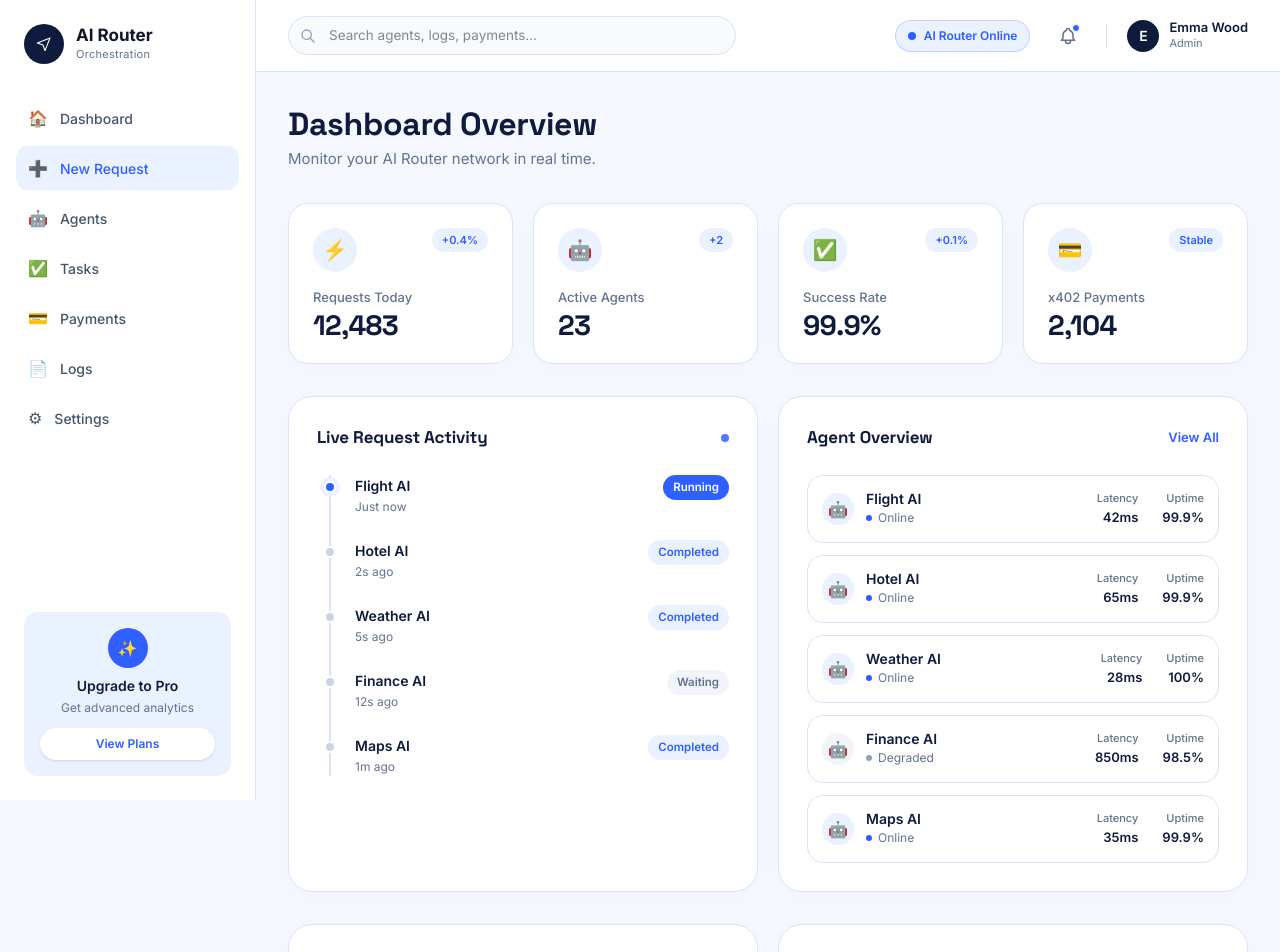
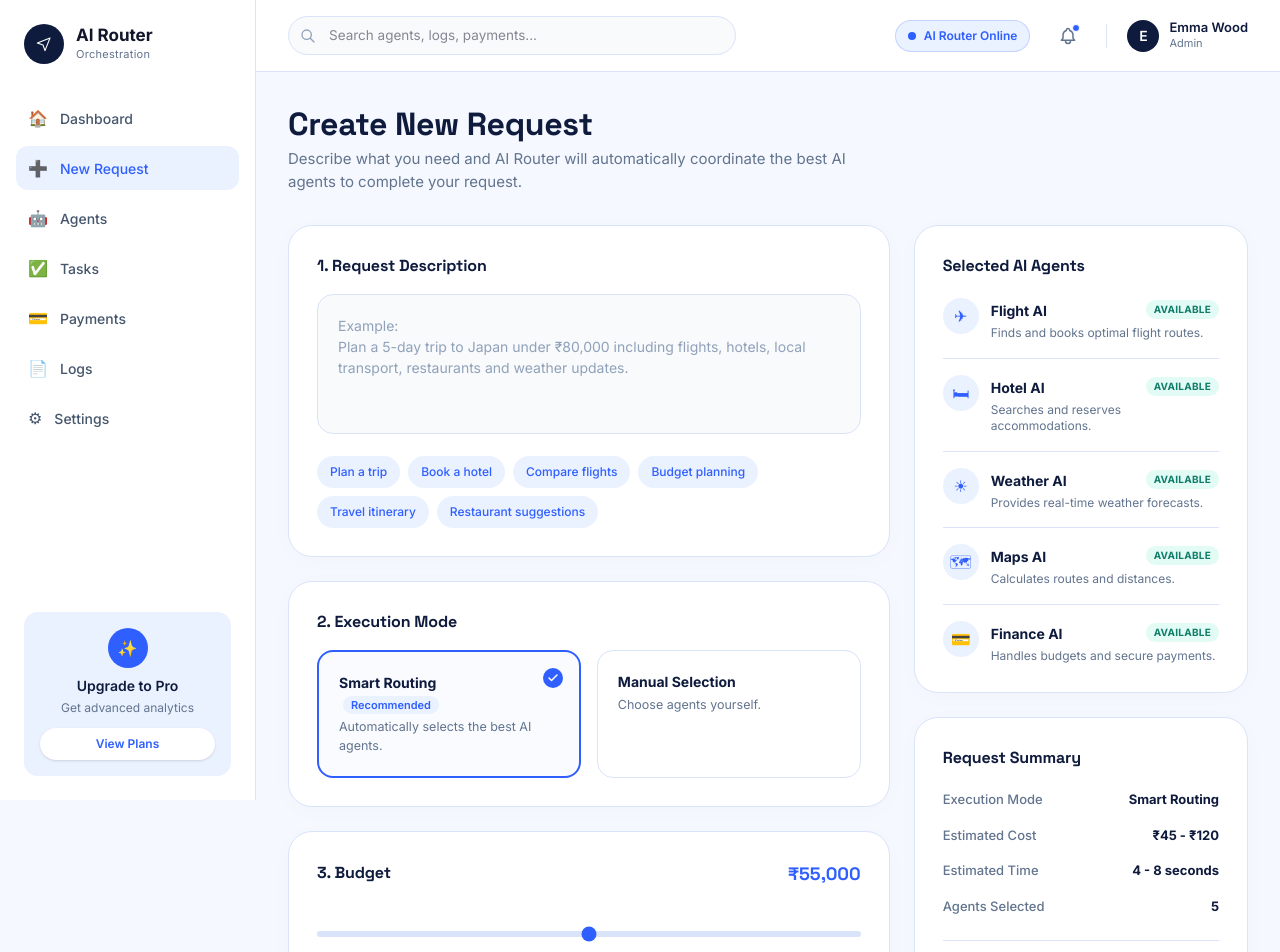
Before and after one commit to vedanti0106/atomic-ai-router, a React (Vite) app: page /dashboard/new-request in a window 1280 px wide. Shown: the top 952 px of the page. Built offline with nearby package versions, Linux system fonts and the light colour scheme.

Commit message:
feat: add New Request page matching the dashboard design system

```diff
--- a/src/App.tsx
+++ b/src/App.tsx
@@ -10,6 +10,7 @@ import Testimonials from './components/Testimonials';
 import CTA from './components/CTA';
 import Footer from './components/Footer';
 import DashboardPage from './pages/DashboardPage';
+import NewRequestPage from './pages/NewRequestPage';
 
 const LandingPage: React.FC = () => {
   return (
@@ -38,6 +39,7 @@ function App() {
       <Routes>
         <Route path="/" element={<LandingPage />} />
         <Route path="/dashboard" element={<DashboardPage />} />
+        <Route path="/dashboard/new-request" element={<NewRequestPage />} />
         <Route path="/dashboard/:section" element={<DashboardPage />} />
         {/* Placeholder routes */}
         <Route path="/about" element={<div className="p-8 text-center text-slate-500 font-bold">About Page</div>} />
--- /dev/null
+++ b/src/pages/NewRequestPage.tsx
@@ -0,0 +1,183 @@
+import React, { useState } from 'react';
+import DashboardLayout from '../components/dashboard/DashboardLayout';
+
+const suggestions = [
+  'Plan a trip',
+  'Book a hotel',
+  'Compare flights',
+  'Budget planning',
+  'Travel itinerary',
+  'Restaurant suggestions',
+];
+
+const agents = [
+  { name: 'Flight AI', icon: '✈', desc: 'Finds and books optimal flight routes.' },
+  { name: 'Hotel AI', icon: '🛏', desc: 'Searches and reserves accommodations.' },
+  { name: 'Weather AI', icon: '☀', desc: 'Provides real-time weather forecasts.' },
+  { name: 'Maps AI', icon: '🗺', desc: 'Calculates routes and distances.' },
+  { name: 'Finance AI', icon: '💳', desc: 'Handles budgets and secure payments.' },
+];
+
+const NewRequestPage: React.FC = () => {
+  const [budget, setBudget] = useState(55000);
+
+  return (
+    <DashboardLayout>
+      <div className="max-w-7xl mx-auto pb-10">
+
+        {/* Page Header */}
+        <div className="mb-8">
+          <h1 className="text-[32px] font-bold font-display text-navy leading-tight">Create New Request</h1>
+          <p className="text-[15px] text-slate-500 mt-1 max-w-[600px]">
+            Describe what you need and AI Router will automatically coordinate the best AI agents to complete your request.
+          </p>
+        </div>
+
+        <div className="grid grid-cols-1 lg:grid-cols-[1.8fr_1fr] gap-6">
+
+          {/* Left Column */}
+          <div className="flex flex-col gap-6">
+
+            {/* 1. Request Description */}
+            <div className="bg-white rounded-[24px] p-7 border border-line shadow-[0_4px_24px_rgba(15,27,61,0.02)]">
+              <h3 className="text-[16px] font-bold text-navy mb-4">1. Request Description</h3>
+              <textarea
+                className="w-full h-[140px] bg-slate-50 border border-line rounded-[16px] p-5 text-[14px] text-ink focus:outline-none focus:border-blue-brand focus:bg-white transition-colors resize-none placeholder-slate-400"
+                placeholder={'Example:\nPlan a 5-day trip to Japan under ₹80,000 including flights, hotels, local transport, restaurants and weather updates.'}
+              ></textarea>
+              <div className="flex flex-wrap gap-2 mt-4">
+                {suggestions.map(s => (
+                  <span key={s} className="px-3 py-1.5 bg-sky text-blue-brand text-[12px] font-medium rounded-full cursor-pointer hover:bg-blue-brand hover:text-white transition-colors border border-transparent">
+                    {s}
+                  </span>
+                ))}
+              </div>
+            </div>
+
+            {/* 2. Execution Mode */}
+            <div className="bg-white rounded-[24px] p-7 border border-line shadow-[0_4px_24px_rgba(15,27,61,0.02)]">
+              <h3 className="text-[16px] font-bold text-navy mb-4">2. Execution Mode</h3>
+              <div className="grid grid-cols-1 sm:grid-cols-2 gap-4">
+
+                <div className="border-[2px] border-blue-brand bg-sky/30 rounded-[16px] p-5 cursor-pointer relative">
+                  <div className="absolute top-4 right-4 w-5 h-5 rounded-full bg-blue-brand flex items-center justify-center text-white">
+                    <svg width="12" height="12" viewBox="0 0 24 24" fill="none" stroke="currentColor" strokeWidth="3" strokeLinecap="round" strokeLinejoin="round">
+                      <polyline points="20 6 9 17 4 12"></polyline>
+                    </svg>
+                  </div>
+                  <h4 className="text-[14px] font-bold text-navy mb-1 pr-6">Smart Routing <span className="text-[11px] font-semibold text-blue-brand bg-sky px-2 py-0.5 rounded-full ml-1">Recommended</span></h4>
+                  <p className="text-[12.5px] text-slate-500">Automatically selects the best AI agents.</p>
+                </div>
+
+                <div className="border border-line bg-white rounded-[16px] p-5 cursor-pointer hover:border-slate-300 transition-colors">
+                  <div className="absolute top-4 right-4 w-5 h-5 rounded-full border border-slate-300 flex items-center justify-center"></div>
+                  <h4 className="text-[14px] font-bold text-navy mb-1">Manual Selection</h4>
+                  <p className="text-[12.5px] text-slate-500">Choose agents yourself.</p>
+                </div>
+              </div>
+            </div>
+
+            {/* 3. Budget */}
+            <div className="bg-white rounded-[24px] p-7 border border-line shadow-[0_4px_24px_rgba(15,27,61,0.02)]">
+              <div className="flex justify-between items-center mb-6">
+                <h3 className="text-[16px] font-bold text-navy">3. Budget</h3>
+                <div className="text-[18px] font-display font-bold text-blue-brand">
+                  ₹{budget.toLocaleString()}
+                </div>
+              </div>
+
+              <div className="relative pt-2 pb-6">
+                <input
+                  type="range"
+                  min="10000"
+                  max="100000"
+                  step="1000"
+                  value={budget}
+                  onChange={(e) => setBudget(Number(e.target.value))}
+                  className="w-full h-1.5 bg-line rounded-full appearance-none cursor-pointer accent-blue-brand outline-none"
+                />
+                <div className="flex justify-between items-center mt-3 text-[12px] font-medium text-slate-400">
+                  <span>₹10K</span>
+                  <span>₹1L</span>
+                </div>
+              </div>
+            </div>
+
+            {/* Submit Button */}
+            <button className="w-full bg-blue-brand hover:bg-blue-dark text-white rounded-full py-4 text-[15px] font-bold transition-colors shadow-md mt-2">
+              Create Request
+            </button>
+
+          </div>
+
+          {/* Right Column */}
+          <div className="flex flex-col gap-6">
+
+            {/* Card 1: Selected AI Agents */}
+            <div className="bg-white rounded-[24px] p-7 border border-line shadow-[0_4px_24px_rgba(15,27,61,0.02)]">
+              <h3 className="text-[16px] font-bold text-navy mb-5">Selected AI Agents</h3>
+              <div className="flex flex-col gap-4">
+                {agents.map((agent) => (
+                  <div key={agent.name} className="flex items-start gap-3 border-b border-line pb-4 last:border-b-0 last:pb-0">
+                    <div className="w-9 h-9 rounded-full bg-sky flex items-center justify-center text-[16px] text-blue-brand shrink-0">
+                      {agent.icon}
+                    </div>
+                    <div className="flex-1 min-w-0 pt-0.5">
+                      <div className="flex justify-between items-start mb-1">
+                        <div className="text-[14px] font-bold text-navy">{agent.name}</div>
+                        <span className="text-[10px] font-bold text-[#0E7D69] bg-[#E3FBF5] px-2 py-0.5 rounded-full uppercase tracking-wide">
+                          Available
+                        </span>
+                      </div>
+                      <p className="text-[12px] text-slate-500 leading-snug">{agent.desc}</p>
+                    </div>
+                  </div>
+                ))}
+              </div>
+            </div>
+
+            {/* Card 2: Request Summary */}
+            <div className="bg-white rounded-[24px] p-7 border border-line shadow-[0_4px_24px_rgba(15,27,61,0.02)]">
+              <h3 className="text-[16px] font-bold text-navy mb-5">Request Summary</h3>
+
+              <div className="flex flex-col gap-4 mb-6">
+                <div className="flex justify-between items-center text-[13px]">
+                  <span className="text-slate-500 font-medium">Execution Mode</span>
+                  <span className="font-bold text-navy">Smart Routing</span>
+                </div>
+                <div className="flex justify-between items-center text-[13px]">
+                  <span className="text-slate-500 font-medium">Estimated Cost</span>
+                  <span className="font-bold text-navy">₹45 - ₹120</span>
+                </div>
+                <div className="flex justify-between items-center text-[13px]">
+                  <span className="text-slate-500 font-medium">Estimated Time</span>
+                  <span className="font-bold text-navy">4 - 8 seconds</span>
+                </div>
+                <div className="flex justify-between items-center text-[13px]">
+                  <span className="text-slate-500 font-medium">Agents Selected</span>
+                  <span className="font-bold text-navy">5</span>
+                </div>
+              </div>
+
+              <div className="pt-5 border-t border-line">
+                <div className="text-[12px] font-semibold text-slate-400 uppercase tracking-wider mb-3">Security</div>
+                <div className="flex items-center gap-2 mb-1.5">
+                  <div className="text-[16px]">🔒</div>
+                  <div className="text-[13px] font-bold text-navy">x402 Secure Payments</div>
+                </div>
+                <div className="flex items-center gap-2 pl-6">
+                  <div className="text-[12px] text-slate-500">Powered by Algorand</div>
+                </div>
+              </div>
+
+            </div>
+
+          </div>
+
+        </div>
+      </div>
+    </DashboardLayout>
+  );
+};
+
+export default NewRequestPage;
```
